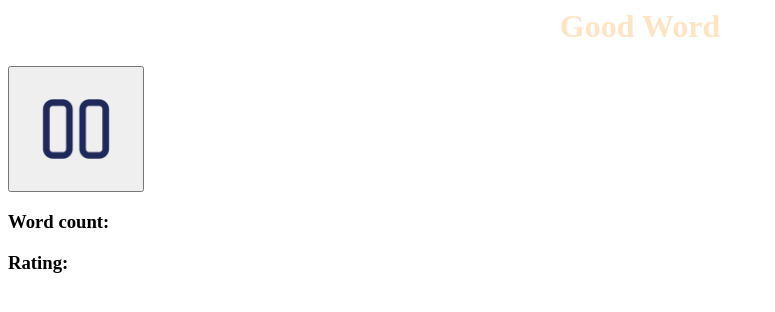
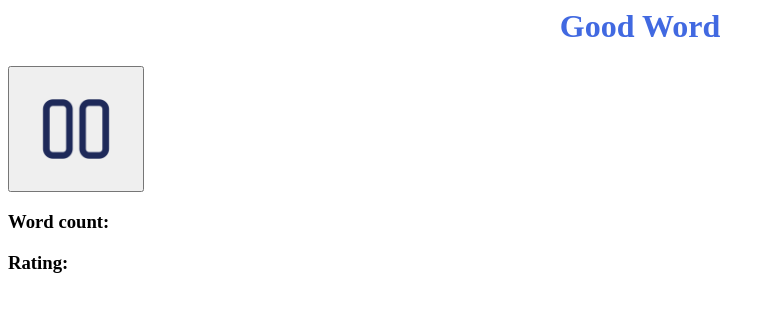
Before and after one commit to chesterrc/OSU_GoogleHackathon, a browser extension: page nlp.html in a window 1280 px wide. Shown: the whole page, without its empty margins (0-775 px from the left). Drawn offline with Linux system fonts and the light colour scheme.

Commit message:
Update good-word.css
changed color

```diff
--- a/good-word.css
+++ b/good-word.css
@@ -5,6 +5,6 @@
 
 #title {
     text-align: center;
-    color: bisque;
+    color: royalblue;
 
 }
```
